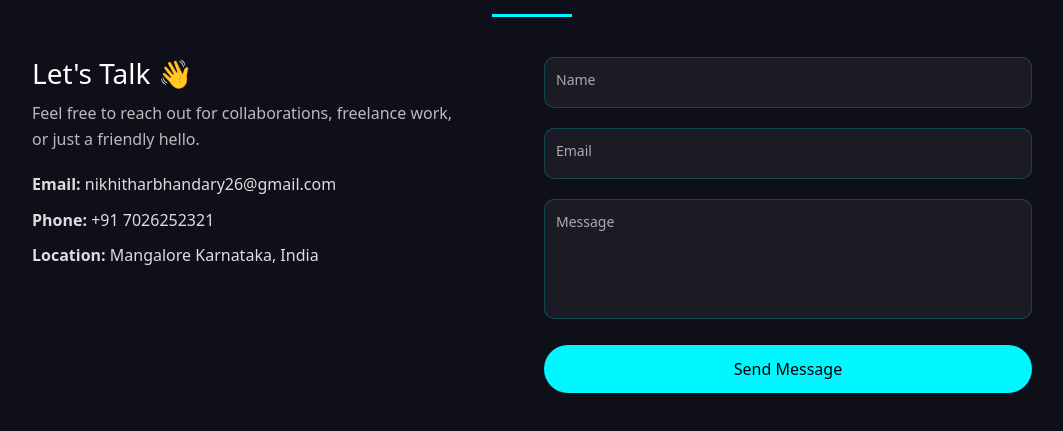
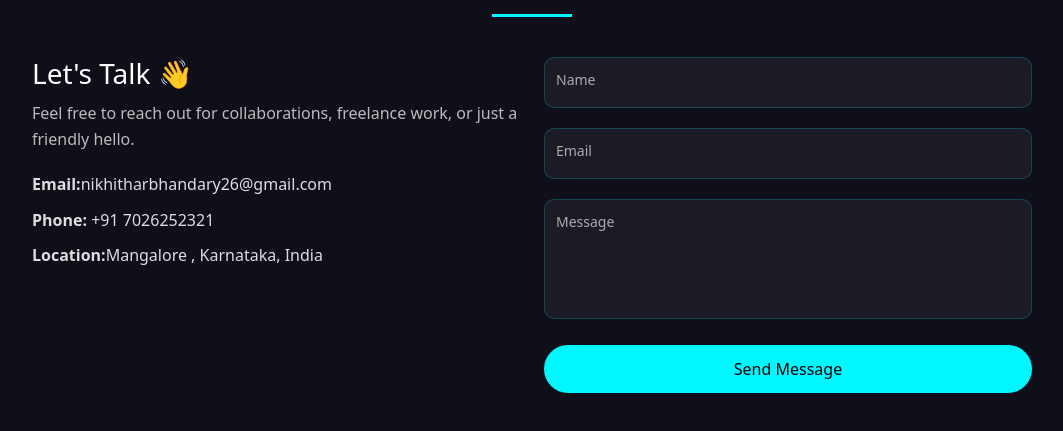
Before and after one commit to Nikhitharbhandary/portfolio, an Angular app: page / in a window 1280 px wide. Shown: the part 4131-4562 px from the top of the page, without its empty margins (108-1171 px from the left). Built offline with nearby package versions, Linux system fonts and the light colour scheme.

Commit message:
Update contact.html

```diff
--- a/src/app/contact/contact.html
+++ b/src/app/contact/contact.html
@@ -1,16 +1,16 @@
 <section class="contact" id="contact">
   <div class="container-fluid">
-  <h2 class="title">Contact Me</h2>
-  <div class="contact-container row">
+      <h2 class="title">Contact Me</h2>
+  <div class="row">
     <div class="info col-lg-6 col-12">
       <h3>Let's Talk 👋</h3>
       <p>
         Feel free to reach out for collaborations, freelance work, or just a friendly hello.
       </p>
       <div class="details">
-        <p><strong>Email:</strong> nikhitharbhandary26@gmail.com</p>
+        <p><strong>Email:</strong>nikhitharbhandary26@gmail.com</p>
         <p><strong>Phone:</strong> +91 7026252321</p>
-        <p><strong>Location:</strong> Mangalore Karnataka, India</p>
+        <p><strong>Location:</strong>Mangalore , Karnataka, India</p>
       </div>
     </div>
     <div class="col-lg-6 col-12">
```
